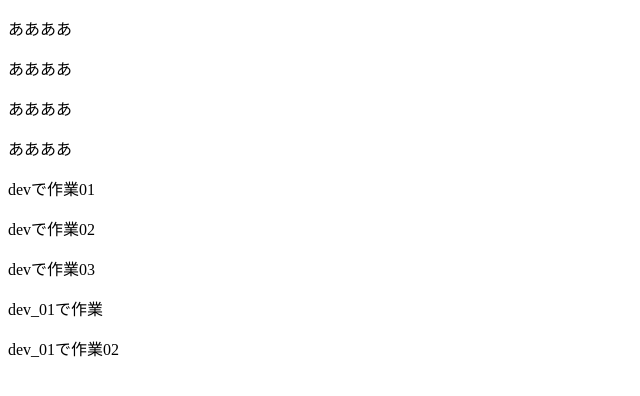
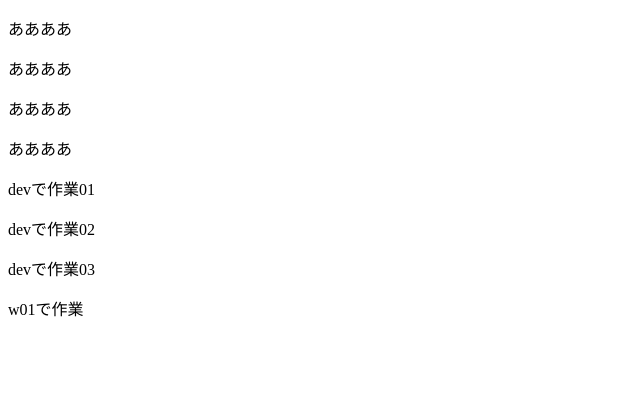
Before and after one commit to rgitmain02/gittest251123, a plain HTML site: page index.html in a window 1280 px wide. Shown: the whole page, without its empty margins (0-640 px from the left). Drawn offline with Linux system fonts and the light colour scheme.

Commit message:
w01 テキスト追加

```diff
--- a/index.html
+++ b/index.html
@@ -15,8 +15,7 @@
   <p>devで作業01</p>
   <p>devで作業02</p>
   <p>devで作業03</p>
-  <p>dev_01で作業</p>
-  <p>dev_01で作業02</p>
+  <p>w01で作業</p>
 </body>
 
 </html>
```
